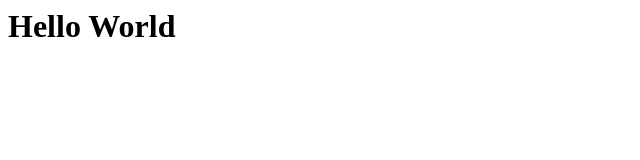
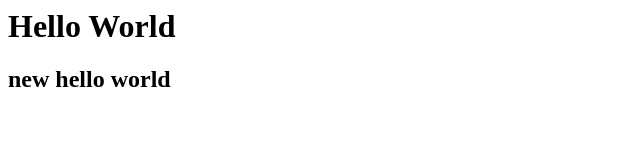
Before and after one commit to andreibirca/git-new-exapmle, a plain HTML site: page index.html in a window 1280 px wide. Shown: the whole page, without its empty margins (0-640 px from the left). Drawn offline with Linux system fonts and the light colour scheme.

Commit message:
Wrong commit

```diff
--- a/index.html
+++ b/index.html
@@ -1 +1,2 @@
 <h1>Hello World</h1>
+<h2>new hello world<h2>
```
